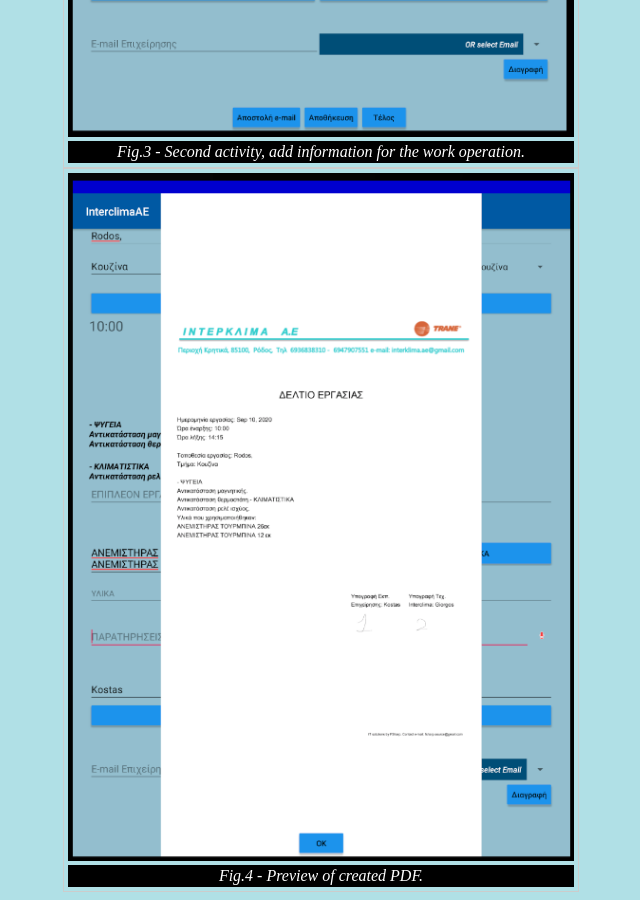
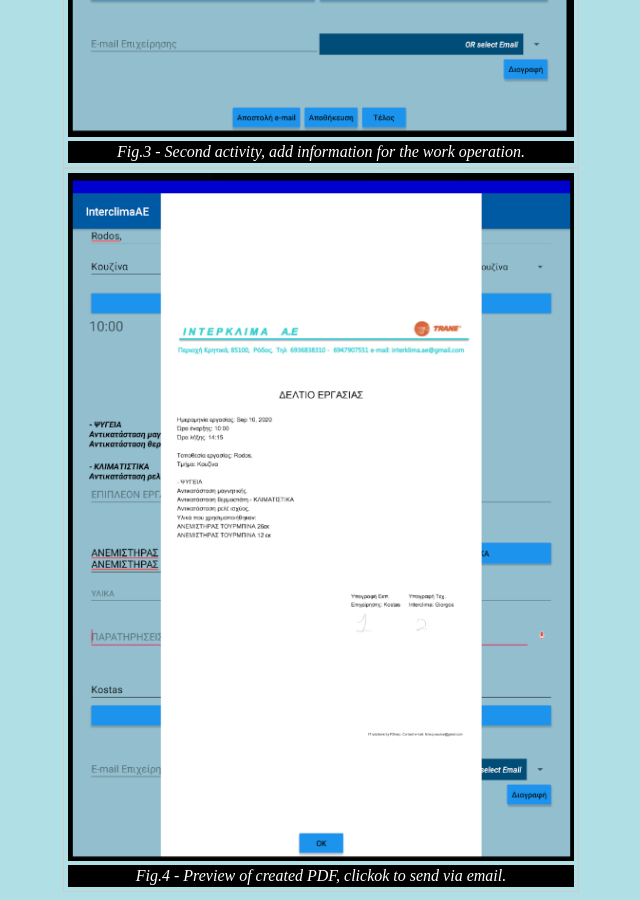
Before and after one commit to FationSH/portfolioAssets, a Jekyll site: the page interclima.html, which Jekyll copies as it is, in a window 1280 px wide and 900 px high, scrolled down 2463 px. Shown: the whole window, without its empty margins (319-959 px from the left). Built offline with Jekyll 4.4.1, drawn with Linux system fonts in a browser that asks for light colours.

Commit message:
Update interclima.html

```diff
--- a/interclima.html
+++ b/interclima.html
@@ -62,7 +62,7 @@
 
   <figure style="width:40%">
     <img src="interclimaImages/interclimaPreview.png" alt="PDF preview" style="width:100%">
-    <figcaption>Fig.4 - Preview of created PDF.</figcaption>
+    <figcaption>Fig.4 - Preview of created PDF, clickok to send via email.</figcaption>
   </figure>
 
 </body>
```
